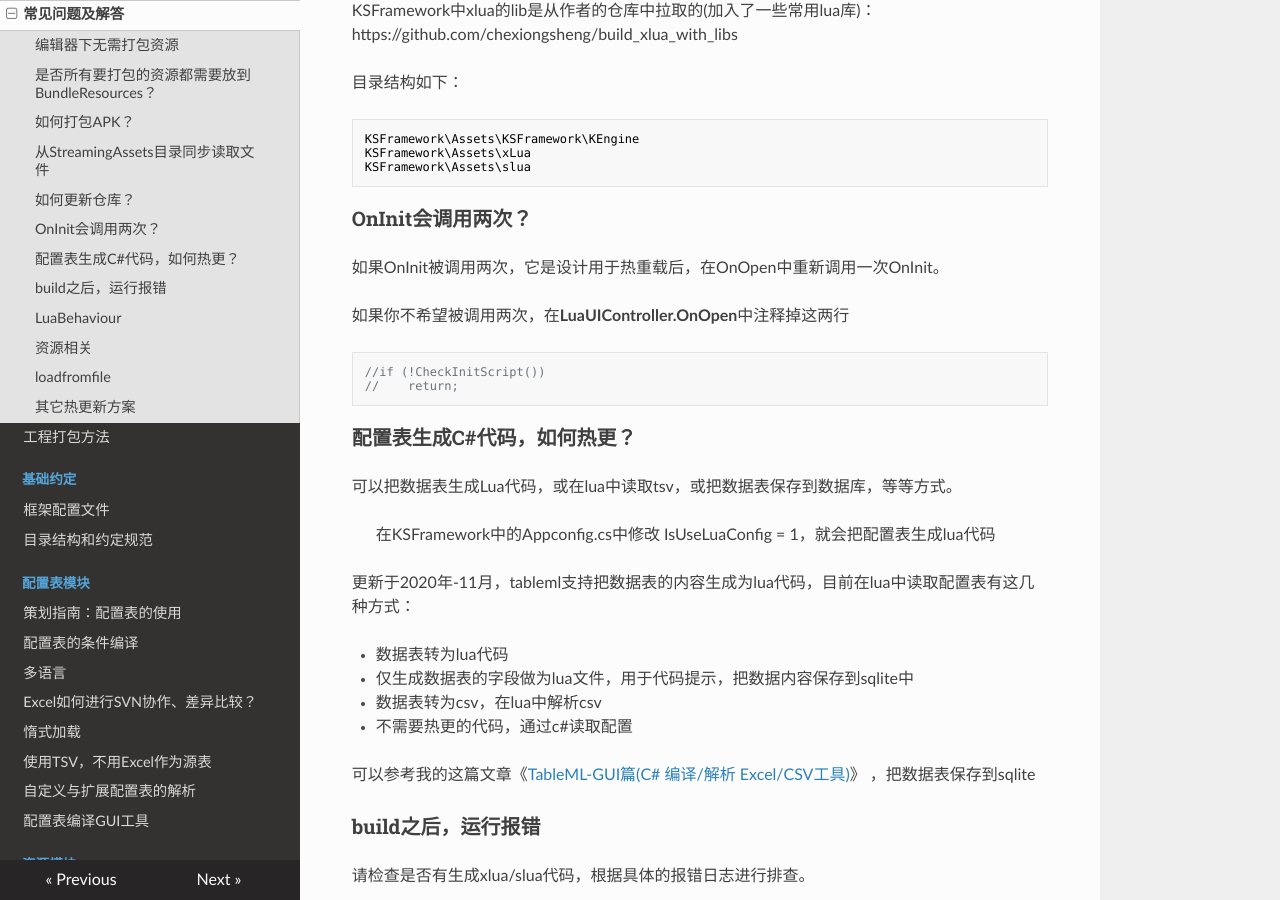
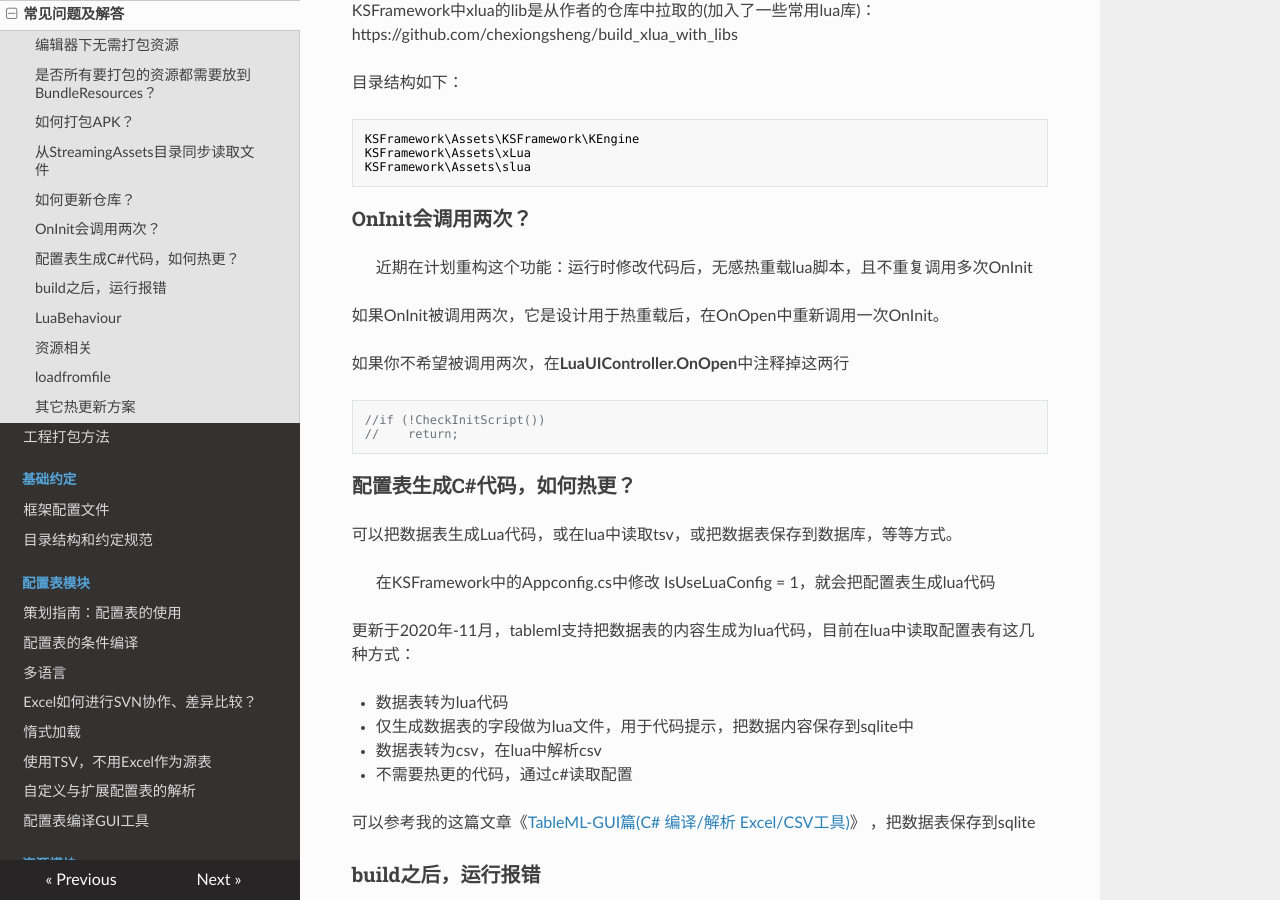
Before and after one commit to mr-kelly/KSFramework, an MkDocs documentation site: the page built from docs/faq.md, in a window 1280 px wide and 900 px high, scrolled down 1091 px. Built offline with MkDocs 1.6.1, drawn with Linux system fonts in a browser that asks for light colours; nearby versions of some CDN libraries.

Commit message:
add plan

````diff
--- a/docs/faq.md
+++ b/docs/faq.md
@@ -47,6 +47,8 @@ KSFramework\Assets\slua
 ```
 
 ### OnInit会调用两次？
+
+> 近期在计划重构这个功能：运行时修改代码后，无感热重载lua脚本，且不重复调用多次OnInit
 
 如果OnInit被调用两次，它是设计用于热重载后，在OnOpen中重新调用一次OnInit。
 
````
